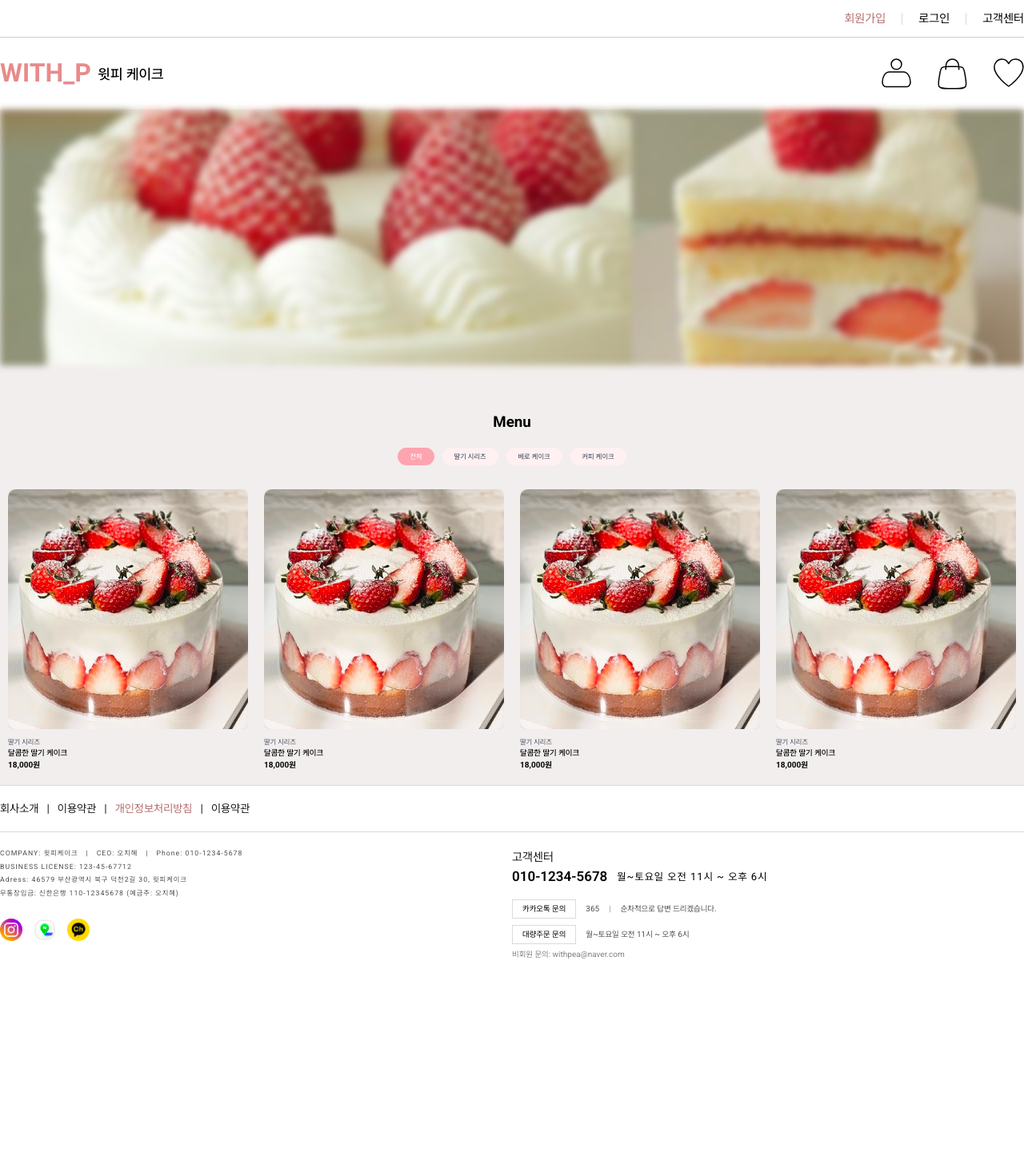
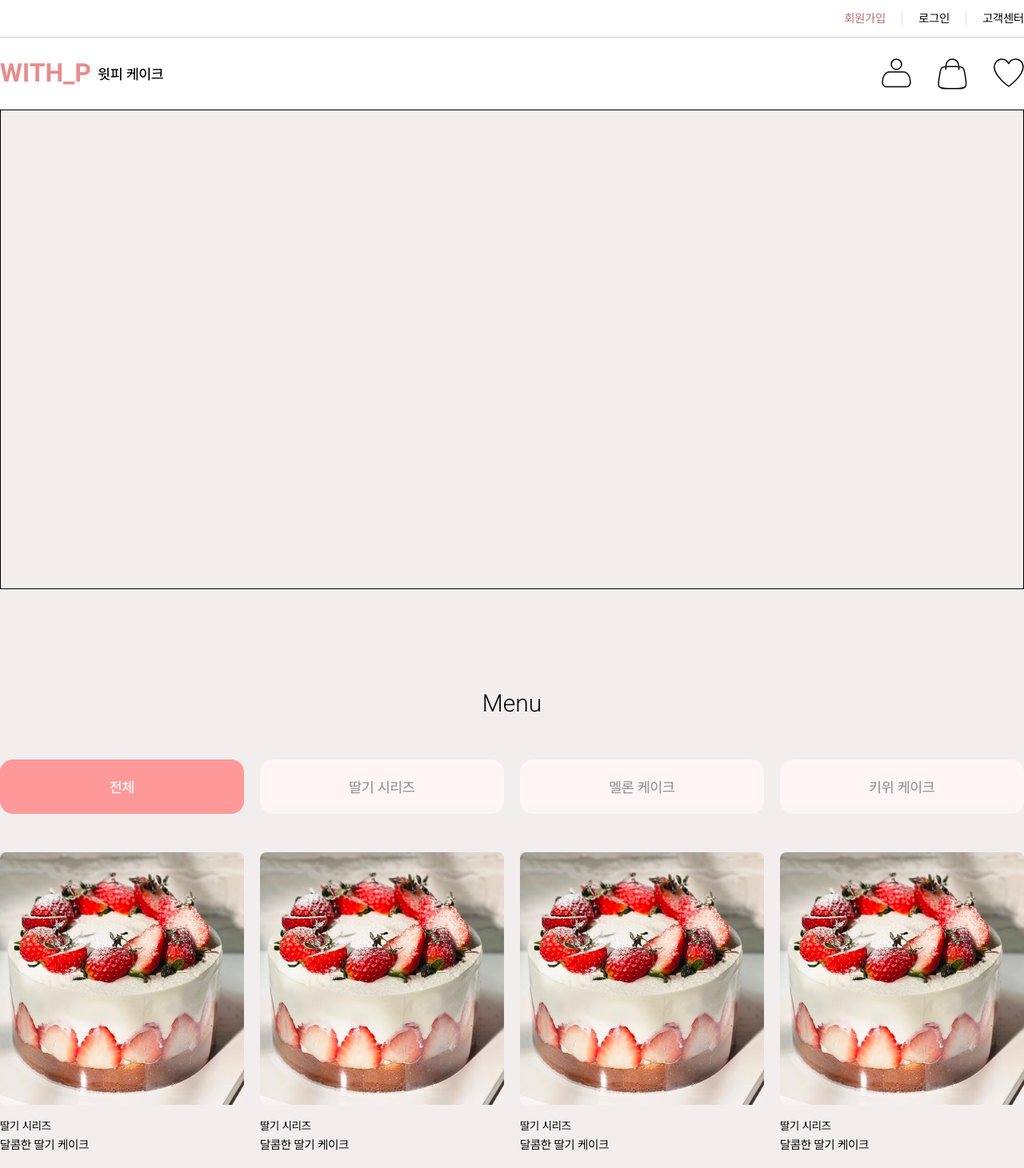
Before and after one commit to WipiCake/frontend, a React (Vite) app: page / in a window 1280 px wide. Shown: the top 1461 px of the page at 80% size. Before the commit the page ends 1241 px from the top, so only its background shows below. Built offline with nearby package versions, Linux system fonts and the light colour scheme.

Commit message:
style: 메인페이지 스타일 수정

```diff
--- a/src/components/body/Contents.jsx
+++ b/src/components/body/Contents.jsx
@@ -1,13 +1,13 @@
-import React from "react";
-import { Outlet } from "react-router-dom";
-import MainHeader from "../header/MainHeader";
-import Footer from "../footer/Footer";
+import React from 'react';
+import { Outlet } from 'react-router-dom';
+import MainHeader from '../header/MainHeader';
+import Footer from '../footer/Footer';
 
 const Contents = () => {
   return (
     <>
       <MainHeader />
-      <div className="w-full bg-[#F2EEEE] h-full">
+      <div className="h-full w-full bg-[#F2EEEE] pb-[17rem]">
         <Outlet />
       </div>
       <Footer />
--- a/src/components/body/MainContent.jsx
+++ b/src/components/body/MainContent.jsx
@@ -1,100 +1,99 @@
-import React, { useState } from 'react'
-import Cake1 from '../../assets/img/Cake.svg'
-import MainRectangle1 from '../../assets/img/MainRectangle.svg'
+import React, { useState } from 'react';
+import Cake1 from '../../assets/img/Cake.svg';
 
 const MainContent = () => {
   const [activeCategory, setActiveCategory] = useState('전체');
 
-  const categories = ['전체', '딸기 시리즈', '베로 케이크', '커피 케이크'];
+  const categories = ['전체', '딸기 시리즈', '멜론 케이크', '키위 케이크'];
   const products = [
     {
       id: 1,
       category: '딸기 시리즈',
       name: '달콤한 딸기 케이크',
       price: 18000,
-      image: Cake1
+      image: Cake1,
     },
     {
       id: 2,
       category: '딸기 시리즈',
       name: '달콤한 딸기 케이크',
       price: 18000,
-      image: Cake1
+      image: Cake1,
     },
     {
       id: 3,
       category: '딸기 시리즈',
       name: '달콤한 딸기 케이크',
       price: 18000,
-      image: Cake1
+      image: Cake1,
     },
     {
       id: 4,
       category: '딸기 시리즈',
       name: '달콤한 딸기 케이크',
       price: 18000,
-      image: Cake1
-    }
+      image: Cake1,
+    },
   ];
 
   return (
-    <div>
-      {/* 상단 배너 이미지 */}
-      <div
-        className="w-full h-[40vh] mb-16 bg-cover bg-center"
-      >
-        <img
-          src={MainRectangle1}
-          alt="Main Rectangle"
-          className="w-full h-full object-cover filter blur-sm" // blur effect 항상 적용
-        />
+    <div className="flex flex-col items-center">
+      <div className="h-[60rem] w-full border border-solid border-[#000]">
+        {/* 메인 배너 이미지 자리 */}
+        <img src="" alt="" />
       </div>
 
-      <div className="container mx-auto px-4 py-8">
+      <div className="flex w-[128rem] flex-col items-center gap-[4.8rem] pt-[12rem]">
+        <h2 className="text-k-30-Light">Menu</h2>
 
-        {/* Menu 타이틀 */}
-        <h2 className="text-3xl font-bold text-center mb-8">Menu</h2>
-
-        {/* 카테고리 탭 */}
-        <div className="flex justify-center gap-4 mb-12">
+        <div className="flex w-full justify-between gap-[2rem]">
           {categories.map((category) => (
             <button
               key={category}
               onClick={() => setActiveCategory(category)}
-              className={`px-6 py-2 rounded-full text-sm transition-colors
-                ${activeCategory === category
-                  ? 'bg-rose-300 text-white'
-                  : 'bg-rose-50 text-gray-700 hover:bg-rose-100'}`}
+              className={`h-[6.8rem] w-full rounded-[1.6rem] text-k-18-Medium transition-colors ${
+                activeCategory === category
+                  ? 'bg-[#FF9999] text-white'
+                  : 'bg-[#FFF5F5] text-[#999999] hover:bg-rose-100'
+              }`}
             >
               {category}
             </button>
           ))}
         </div>
 
-        {/* 상품 그리드 */}
-        <div className="grid grid-cols-1 md:grid-cols-2 lg:grid-cols-4 gap-8">
+        <div className="flex h-[41.7rem] w-full gap-[2rem]">
           {products.map((product) => (
-            <div key={product.id} className="group cursor-pointer">
-              {/* 상품 이미지 */}
-              <div className="aspect-square bg-gray-200 mb-4 rounded-lg overflow-hidden">
+            <div
+              key={product.id}
+              className="group flex cursor-pointer flex-col gap-[1.6rem]"
+            >
+              <div className="h-[31.6rem] w-full">
                 <img
                   src={product.image}
                   alt={product.name}
-                  className="w-full h-full object-cover"
+                  className="h-full w-full rounded-[0.8rem] object-cover"
                 />
               </div>
-              {/* 상품 정보 */}
+
               <div>
-                <p className="text-sm text-gray-600 mb-1">{product.category}</p>
-                <h3 className="font-medium mb-2">{product.name}</h3>
-                <p className="font-bold">{product.price.toLocaleString()}원</p>
+                <p className="pb-[0.2rem] text-k-14-Regular">
+                  {product.category}
+                </p>
+                <h3 className="pb-[1.2rem] text-k-15-Regular">
+                  {product.name}
+                </h3>
+                <p className="text-en-18-Medium">
+                  {product.price.toLocaleString()}
+                  <span className="pl-[0.2rem] text-k-14-Regular">원</span>
+                </p>
               </div>
             </div>
           ))}
         </div>
       </div>
     </div>
-  )
-}
+  );
+};
 
-export default MainContent
+export default MainContent;
--- a/src/components/footer/Footer.jsx
+++ b/src/components/footer/Footer.jsx
@@ -16,18 +16,20 @@ const Footer = () => {
     'CEO: 오지혜',
     'Phone: 010-1234-5678',
   ];
+
   const FOOTERINFOLIST2 = [
     'BUSINESS LICENSE: 123-45-67712',
     'Adress: 46579 부산광역시 북구 덕천2길 30, 윗피케이크',
     '무통장입금: 신한은행 110-12345678 (예금주: 오지혜)',
   ];
+
   const ICON = [Instagram, NaverMap, KakaoChanel];
 
   return (
     <>
-      <footer className="flex h-[259px] w-full flex-col border-t border-[#DBDBDB]">
+      <footer className="flex h-[25.9rem] w-full flex-col border-t border-[#DBDBDB]">
         <div className="flex justify-center border-b border-[#DBDBDB]">
-          <ul className="flex h-[57px] w-[1280px] items-center">
+          <ul className="flex h-[5.7rem] w-[128rem] items-center">
             {FOOTERMENULIST.map((menu, index) => (
               <li
                 key={index}
@@ -39,7 +41,7 @@ const Footer = () => {
                   {menu}
                 </span>
                 {index < FOOTERMENULIST.length - 1 && (
-                  <span className="mx-4">|</span>
+                  <span className="mx-[1.6rem]">|</span>
                 )}
               </li>
             ))}
@@ -47,29 +49,29 @@ const Footer = () => {
         </div>
 
         <div className="flex justify-center">
-          <div className="relative flex w-[1280px] justify-center pt-[20px]">
-            <div className="flex w-[640px] flex-col">
-              <div className="flex flex-col items-start gap-[4px] text-k-13-Regular text-sm text-[#505050]">
+          <div className="relative flex w-[128rem] justify-center pt-[2rem]">
+            <div className="flex w-[64rem] flex-col">
+              <div className="flex flex-col items-start gap-[0.4rem] text-k-13-Regular text-sm text-[#505050]">
                 <div>
                   {FOOTERINFOLIST1.map((info, index) => (
                     <span key={index}>
                       {info}
                       {index < FOOTERINFOLIST1.length - 1 && (
-                        <span className="mx-4">|</span>
+                        <span className="mx-[1.6rem]">|</span>
                       )}
                     </span>
                   ))}
                 </div>
-                <div className="flex flex-col gap-[4px]">
+                <div className="flex flex-col gap-[0.4rem]">
                   {FOOTERINFOLIST2.map((info, index) => (
                     <span key={index}>{info}</span>
                   ))}
                 </div>
-                <div className="flex gap-[14px] pt-[22px]">
+                <div className="flex gap-[1.4rem] pt-[2.2rem]">
                   {ICON.map((img, index) => (
                     <span key={index}>
                       <img
-                        className="h-[28px] w-[28px]"
+                        className="h-[2.8rem] w-[2.8rem]"
                         src={img}
                         alt="아이콘"
                       />
@@ -79,18 +81,18 @@ const Footer = () => {
               </div>
             </div>
 
-            <div className="flex w-[640px] flex-col gap-[8px]">
-              <div className="pb-[8px]">
+            <div className="flex w-[64rem] flex-col gap-[0.8rem]">
+              <div className="pb-[0.8rem]">
                 <p className="text-k-15-Regular text-[#1A1A1A]">고객센터</p>
-                <div className="flex items-center gap-[12px]">
+                <div className="flex items-center gap-[1.2rem]">
                   <p className="text-k-17-Semibold">010-1234-5678</p>
                   <span className="text-k-13-Regular">
                     월~토요일 오전 11시 ~ 오후 6시
                   </span>
                 </div>
               </div>
-              <div className="flex items-center gap-[12px]">
-                <button className="border border-solid border-[#DBDBDB] px-[12px] py-[6px]">
+              <div className="flex items-center gap-[1.2rem]">
+                <button className="border border-solid border-[#DBDBDB] px-[1.2rem] py-[0.6rem]">
                   카카오톡 문의
                 </button>
                 <span className="text-[#505050]">365</span>
@@ -99,8 +101,8 @@ const Footer = () => {
                   순차적으로 답변 드리겠습니다.
                 </span>
               </div>
-              <div className="flex items-center gap-[12px]">
-                <button className="border border-solid border-[#DBDBDB] px-[12px] py-[6px]">
+              <div className="flex items-center gap-[1.2rem]">
+                <button className="border border-solid border-[#DBDBDB] px-[1.2rem] py-[0.6rem]">
                   대량주문 문의
                 </button>
                 <span className="text-[#505050]">
--- a/src/components/header/Header.jsx
+++ b/src/components/header/Header.jsx
@@ -6,18 +6,22 @@ import Liked from '../../assets/img/Liked.svg';
 
 const Header = () => {
   return (
-    <div className="top-[47px] flex h-[90px] w-full justify-center bg-white">
-      <header className="flex min-w-[1280px] items-center justify-between">
-        <div className="flex items-center gap-[9px]">
+    <div className="top-[4.7rem] flex h-[9rem] w-full justify-center bg-white">
+      <header className="flex min-w-[128rem] items-center justify-between">
+        <div className="flex items-center gap-[0.9rem]">
           <h1>
             <a href="#">
-              <img src={MainLogo} alt="메인 로고" className="h-[28px] w-auto" />
+              <img
+                src={MainLogo}
+                alt="메인 로고"
+                className="h-[2.8rem] w-auto"
+              />
             </a>
           </h1>
           <span className="text-k-18-Medium">윗피 케이크</span>
         </div>
         <div>
-          <ul className="flex gap-[33px]">
+          <ul className="flex gap-[3.3rem]">
             <li>
               <a href="#">
                 <img src={User} alt="유저 아이콘" />
--- a/src/pages/login/Login.jsx
+++ b/src/pages/login/Login.jsx
@@ -1,11 +1,11 @@
-import React from "react";
-import LoginCard from "./LoginCard";
+import React from 'react';
+import LoginCard from './LoginCard';
 
 const Login = () => {
   return (
-    <div className="flex justify-center w-full pt-[80px] pb-[162px]  mx-auto">
-      <div className="w-full max-w-[1280px] flex flex-col gap-[24px] items-center">
-        <div className="flex flex-col items-center gap-[40px]">
+    <div className="mx-auto flex w-full justify-center pb-[16.2rem] pt-[8rem]">
+      <div className="flex w-full max-w-[128rem] flex-col items-center gap-[2.4rem]">
+        <div className="flex flex-col items-center gap-[4rem]">
           <div>
             <h2 className="text-k-28_Medium">로그인</h2>
           </div>
```
Also changed, not shown: src/components/header/TopHeader.jsx (+6 -6 lines), src/pages/login/LoginForm.jsx (+39 -43 lines), src/pages/login/SnsLogin.jsx (+10 -10 lines).
